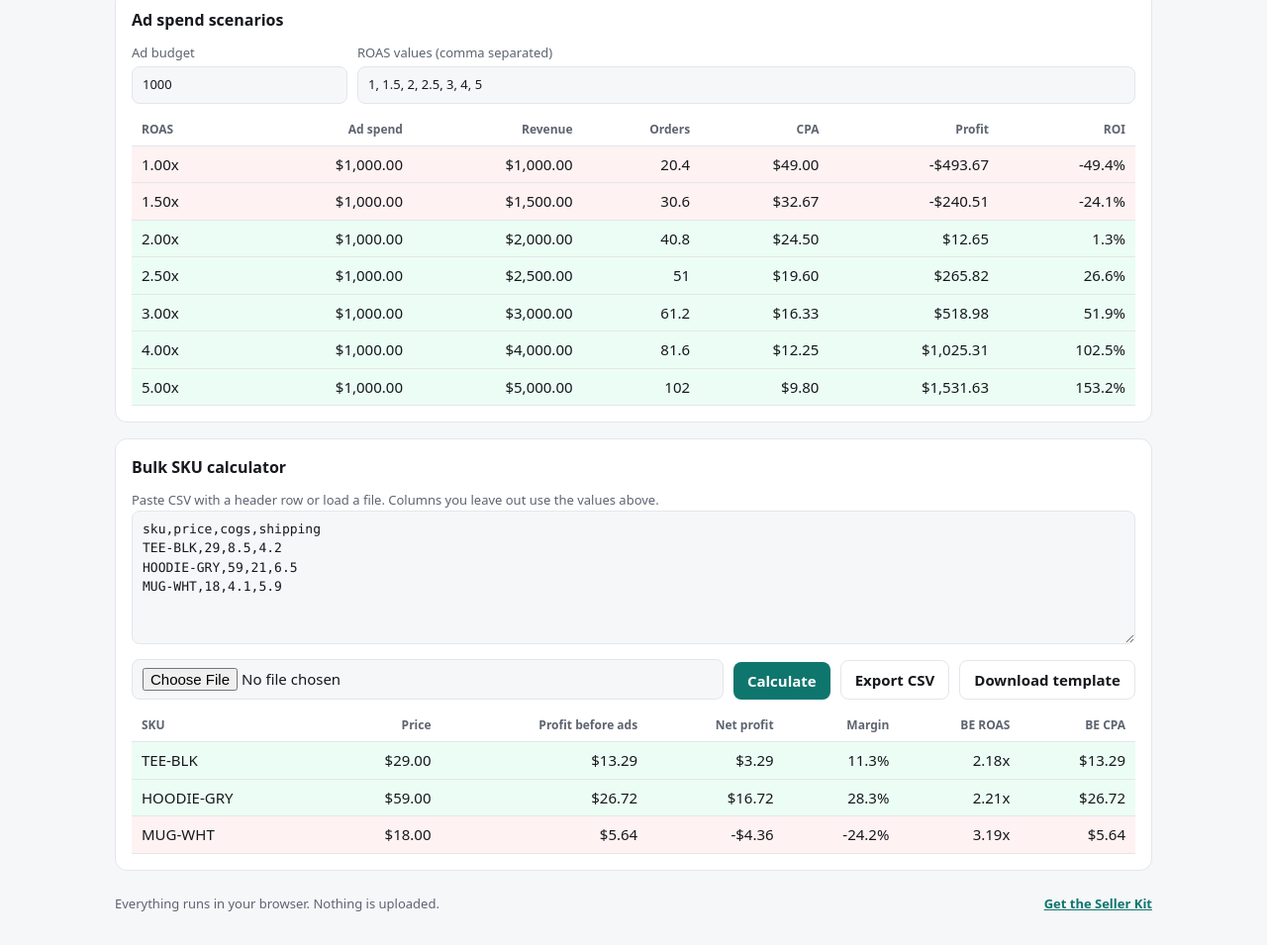
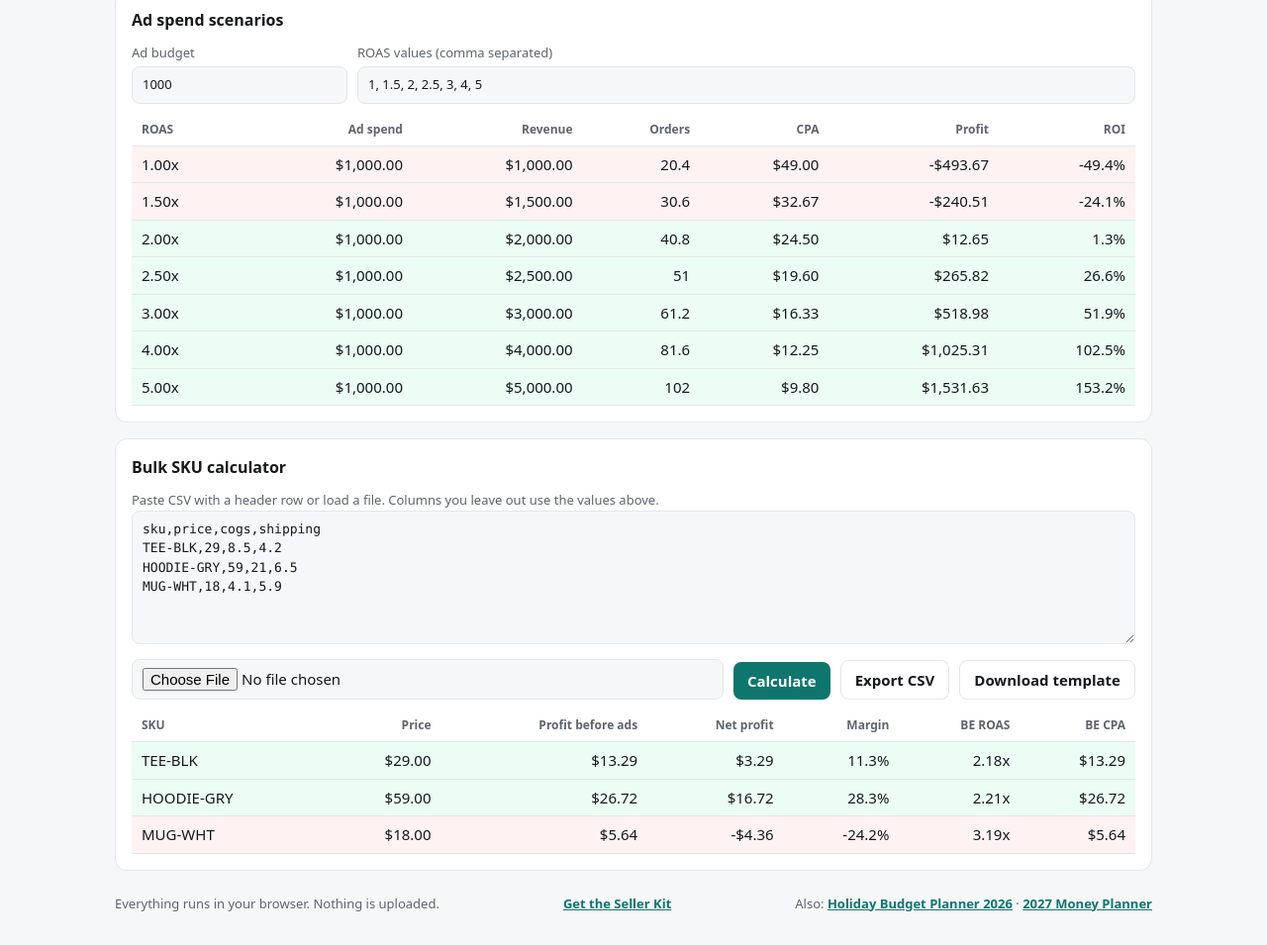
Before and after one commit to quietstack-labs/ecommerce-margin-roas-kit, a website: page index.html in a window 1280 px wide. Shown: the part 753-1708 px from the top of the page at 99% size. Drawn offline with Linux system fonts and the light colour scheme.

Commit message:
Footer cross-sell to seasonal planners

```diff
--- a/index.html
+++ b/index.html
@@ -88,6 +88,7 @@ MUG-WHT,18,4.1,5.9</textarea>
 <footer class="foot">
   <span data-i18n="privacy">Everything runs in your browser. Nothing is uploaded.</span>
   <a id="buy-link" href="https://playmaster72.gumroad.com/l/ecommerce-margin-roas-kit" target="_blank" rel="noopener" data-i18n="buy">Get the Seller Kit</a>
+  <span>Also: <a href="https://quietstack-labs.github.io/holiday-planner-2026/" target="_blank" rel="noopener">Holiday Budget Planner 2026</a> · <a href="https://quietstack-labs.github.io/planner-2027/" target="_blank" rel="noopener">2027 Money Planner</a></span>
 </footer>
 
 <script src="config.js"></script>
```
